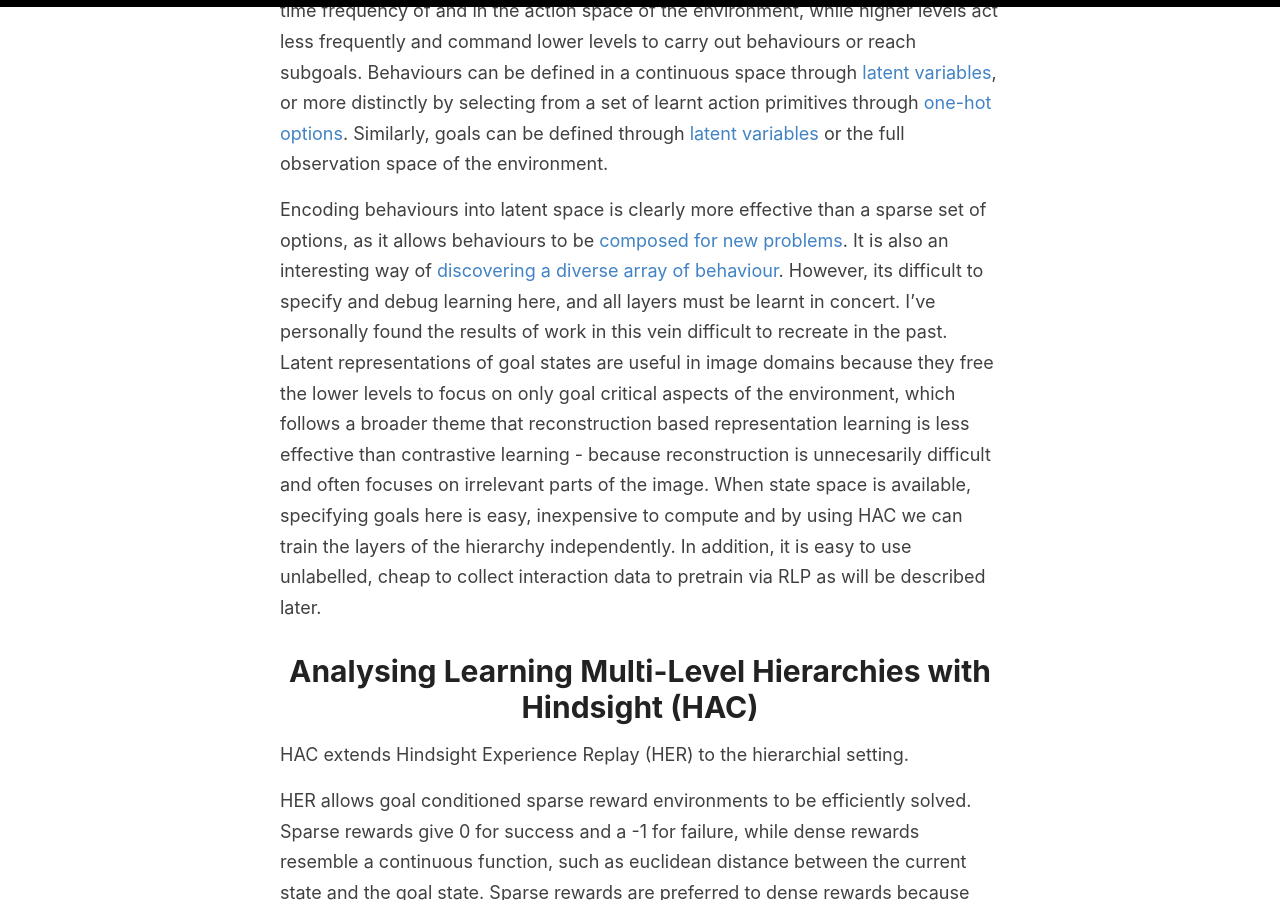
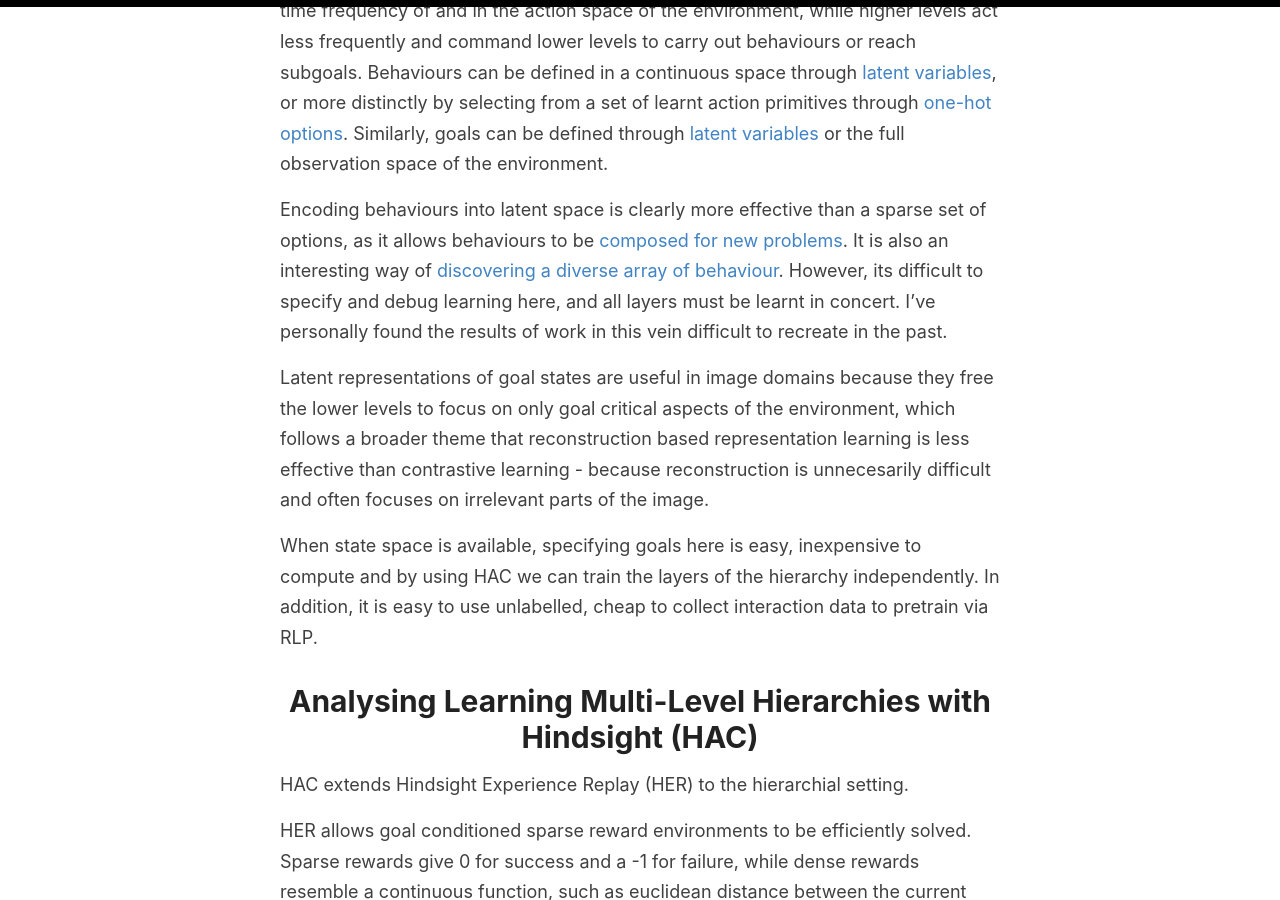
Before and after one commit to sholtodouglas/sholtodouglas.github.io, a Jekyll site: the page built from _posts/2020-06-03-DoesHierarchialRLWorkYet.md, in a window 1280 px wide and 900 px high, scrolled down 2971 px. Built offline with Jekyll 4.4.1, drawn with Linux system fonts in a browser that asks for light colours; formulas are drawn with MathJax 3.

Commit message:
Update 2020-06-03-DoesHierarchialRLWorkYet.md

```diff
--- a/_posts/2020-06-03-DoesHierarchialRLWorkYet.md
+++ b/_posts/2020-06-03-DoesHierarchialRLWorkYet.md
@@ -44,8 +44,10 @@ Goal conditioned RL extends this by making a goal state (or subset of the state)
 Broadly, HRL consists of two or more models, where the lowest model acts at the full time frequency of and in the action space of the environment, while higher levels act less frequently and command lower levels to carry out behaviours or reach subgoals. Behaviours can be defined in a continuous space through [latent](https://arxiv.org/pdf/1903.01973.pdf) [variables](https://openreview.net/forum?id=rk07ZXZRb), or more distinctly by selecting from a set of learnt action primitives through [one-hot options](https://arxiv.org/abs/1710.09767). Similarly, goals can be defined through [latent](https://arxiv.org/pdf/1811.07819.pdf) [variables](https://arxiv.org/abs/1810.01257) or the full observation space of the environment.
 
 Encoding behaviours into latent space is clearly more effective than a sparse set of options, as it allows behaviours to be [composed for new problems](https://openreview.net/forum?id=rk07ZXZRb). It is also an interesting way of [discovering a diverse array of behaviour](https://arxiv.org/pdf/1802.06070.pdf). However, its difficult to specify and debug learning here, and all layers must be learnt in concert. I've personally found the results of work in this vein difficult to recreate in the past.
+
 Latent representations of goal states are useful in image domains because they free the lower levels to focus on only goal critical aspects of the environment, which follows a broader theme that reconstruction based representation learning is less effective than contrastive learning - because reconstruction is unnecesarily difficult and often focuses on irrelevant parts of the image.
-When state space is available, specifying goals here is easy, inexpensive to compute and by using HAC we can train the layers of the hierarchy independently. In addition, it is easy to use unlabelled, cheap to collect interaction data to pretrain via RLP as will be described later.
+
+When state space is available, specifying goals here is easy, inexpensive to compute and by using HAC we can train the layers of the hierarchy independently. In addition, it is easy to use unlabelled, cheap to collect interaction data to pretrain via RLP.
 
 # Analysing Learning Multi-Level Hierarchies with Hindsight (HAC)
 
```
